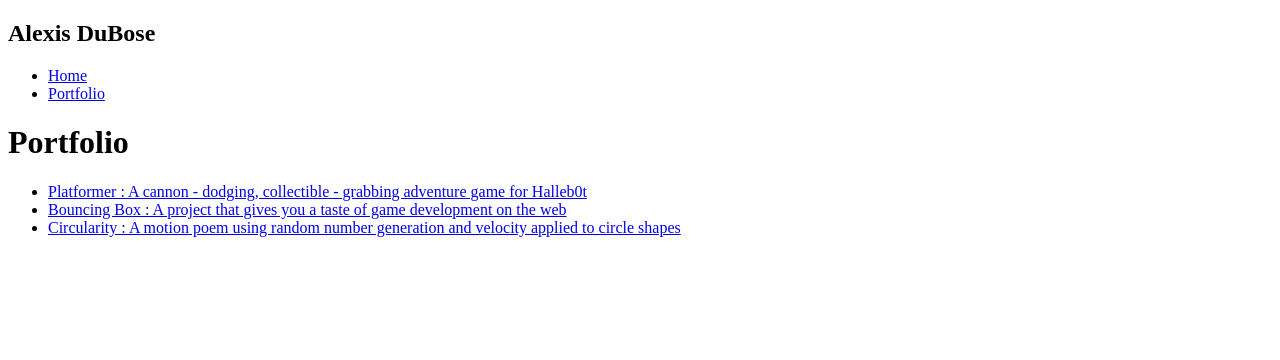
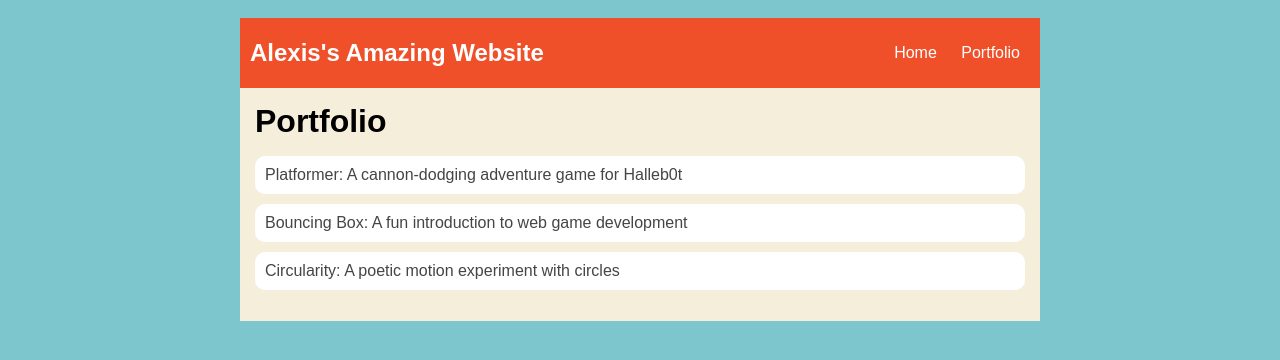
Before and after one commit to AlexisDuBose8519912/AlexisDuBose8519912.github.io, a plain HTML site: page portfolio.html in a window 1280 px wide. Drawn offline with Linux system fonts and the light colour scheme.

Commit message:
10/9/25 update

```diff
--- a/portfolio.html
+++ b/portfolio.html
@@ -1,30 +1,40 @@
-
-<!DOCTYPE HTML>
+<!DOCTYPE html>
 <html>
-    <head> <title>Alexis Computer Science Website</title>
-      <link rel="stylesheet" href="style.css">
+  <head>
+     <title> Alexis's Computer Science Website</title>
+     <link rel="stylesheet" href="style.css" />
   </head>
 
+
   <body>
+    <!-- All content goes here -->
     <div id="all-contents">
        <nav>
-          <h1>Alexis DuBose</h1>
+        <h1>Alexis's Amazing Website</h1>
           <ul id="nav-ul">
             <li class="nav-li">
-               <a class="nav-a" href="index.html">Home</a>
+  <a href="index.html">Home</a>
 </li>
 <li class="nav-li">
-               <a class="nav-a" href="portfolio.html">Portfolio</a>
+  <a href="portfolio.html">Portfolio</a>
 </li>
 </ul>
   </nav>
+
+
   <main>
   <div class="content">
     <h1>Portfolio</h1>
     <ul id="portfolio">
-              <li><a href="projects/platformer/">Platformer : A cannon - dodging, collectible - grabbing adventure game for Halleb0t</a></li>
-              <li><a href="projects/bouncing-box/">Bouncing Box : A project that gives you a taste of game development on the web </a></li>
-              <li><a href="projects/circularity/">Circularity : A motion poem using random number generation and velocity applied to circle shapes</a></li>
+<li>
+  <a href="fsd-projects/platformer/">Platformer: A cannon-dodging adventure game for Halleb0t</a>
+</li>
+<li>
+  <a href="fsd-projects/bouncing-box/">Bouncing Box: A fun introduction to web game development</a>
+</li>
+<li>
+  <a href="fsd-projects/circularity/">Circularity: A poetic motion experiment with circles</a>
+</li>
     </ul>
   </div>
   </main>
--- a/style.css
+++ b/style.css
@@ -0,0 +1,87 @@
+ body {
+       background: rgb(125, 198, 205);
+       color: rgb(45, 45, 45);
+       padding: 10px;
+       font-family: arial;
+   }
+   #all-contents {
+     max-width: 800px;
+       margin: auto;
+   }
+
+   /* navigation menu */
+   nav {
+       background: rgb(239, 80, 41);
+      margin: 0 auto;
+       display: flex;
+       padding: 10px;
+   }
+   h1 {
+       display: flex;
+       align-items: center;
+       color: white;
+       flex: 1;
+       margin: 0;
+   }
+   #nav-ul {
+       list-style-image: none;
+   }
+   .nav-li {
+       display: inline-block;
+       padding: 0 10px;
+   }
+   a {
+       text-decoration: none;
+       color: #fff;
+   }
+
+   /* main container area beneath menu */
+   main {
+       background: rgb(245, 238, 219);
+       display: flex;
+   }
+   .sidebar {
+       margin-right: 25px;
+       padding: 10px;
+   }
+   .sidebar-img {
+       width: 200px;
+   }
+   .content {
+       flex: 1;
+       padding: 15px;
+   }
+
+   /* portfolio styles */
+   #interests {
+       border: 4px silver ridge;
+       padding: 8px;
+   }
+   h2, h3 {
+       margin: 0px;
+   }
+   /* portfolio styles */
+         .content h1 {
+             color: black;
+         }
+
+         #portfolio {
+             list-style-type: none;
+             padding-left: 0;
+         }
+
+         #portfolio li {
+             background: #fff;
+             padding: 10px;
+             border-radius: 10px;
+             margin-bottom: 10px;
+         }
+
+         #portfolio li:hover {
+             background: #eee;
+         }
+
+         #portfolio a {
+             text-decoration: none;
+             color: #454545;
+         }
```
Lines whose indentation alone changed are shown as unchanged.
